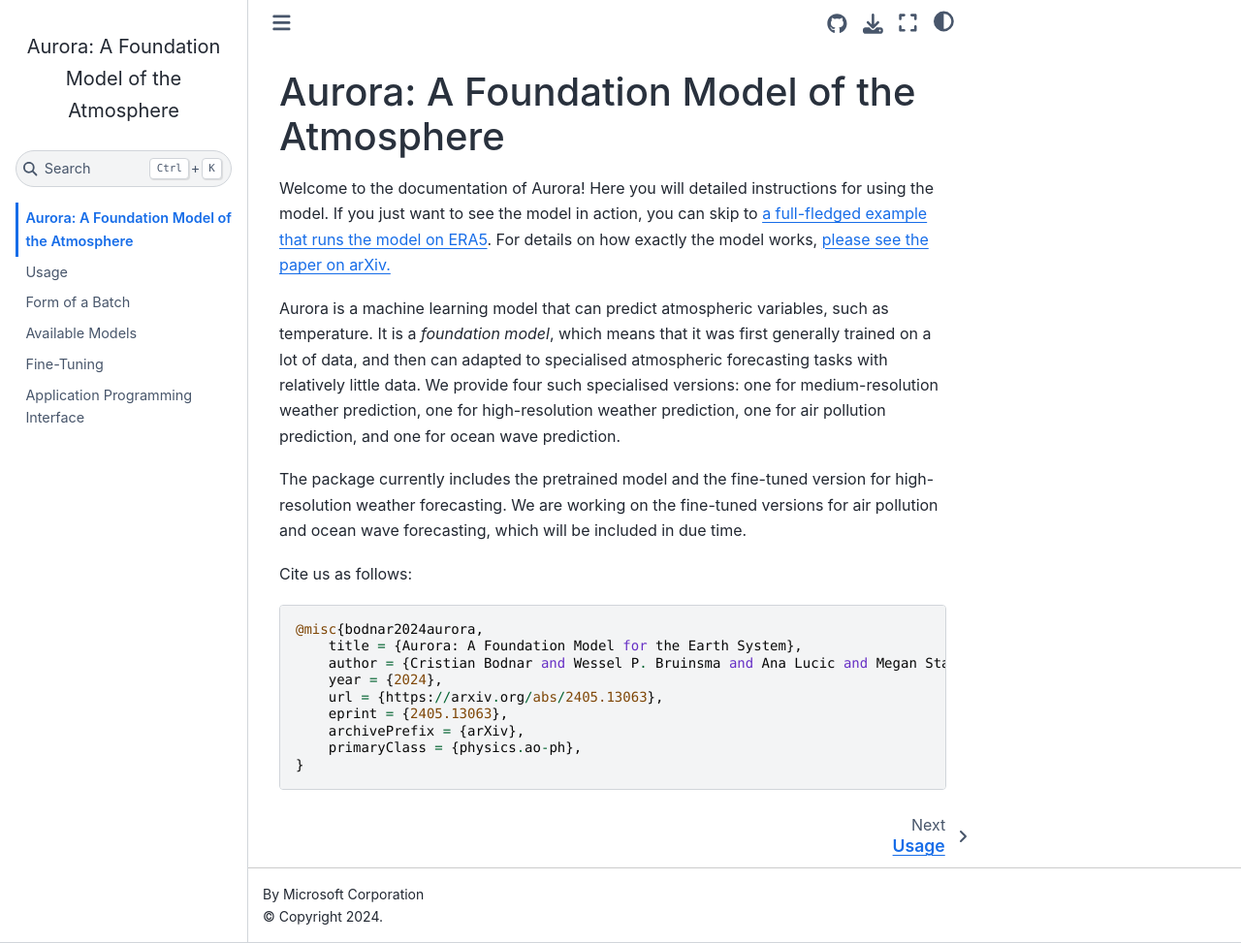
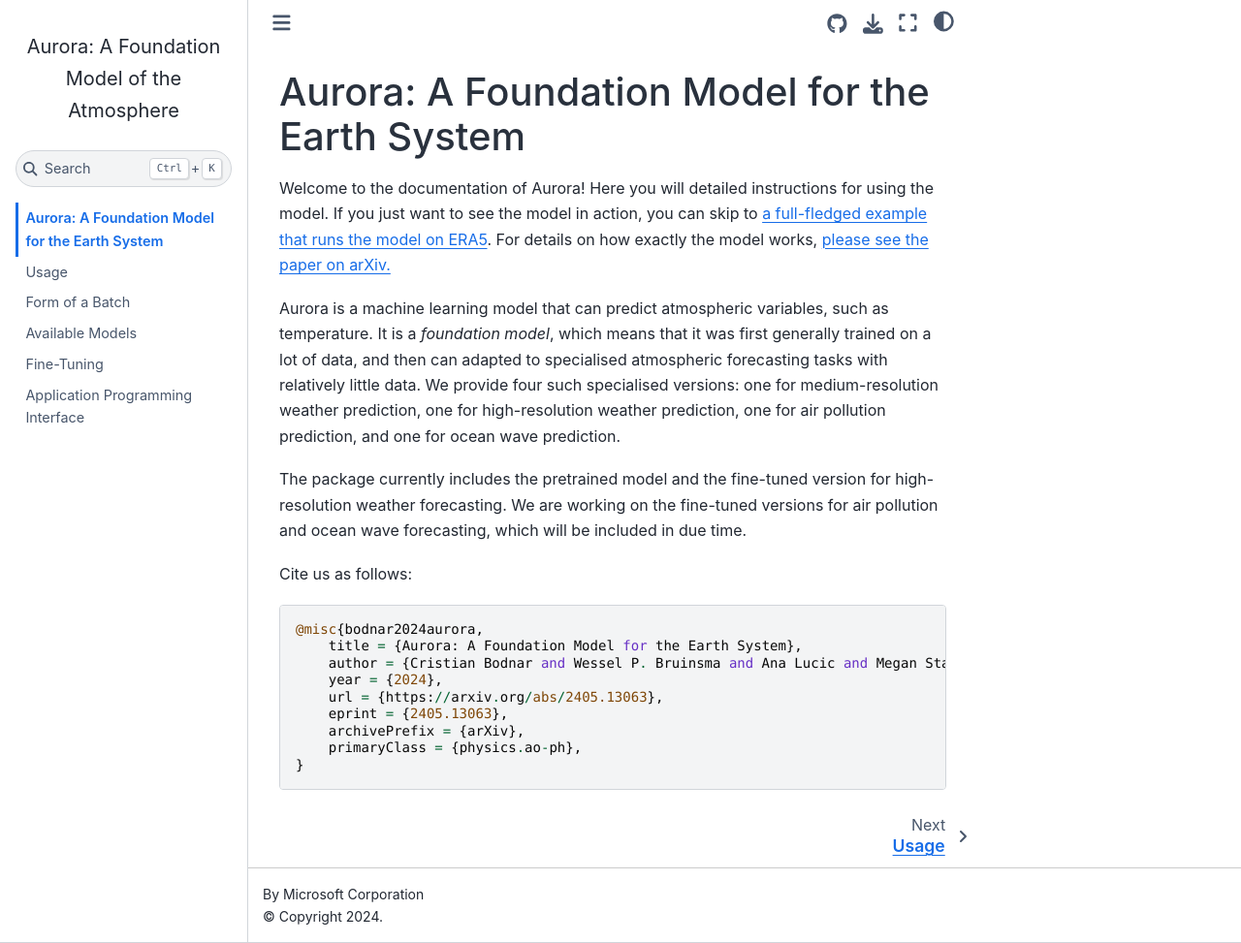
Before and after one commit to microsoft/aurora, a Jupyter Book: the page built from docs/intro.md, in a window 1280 px wide and 973 px high. Shown: the whole window at 97% size. Built offline with Jupyter Book 1.0.4 settings and Sphinx 7.4.7 and the Sphinx Book theme 1.1.4, drawn with Linux system fonts in a browser that asks for light colours; pages that are not in the unit, such as notebooks, are missing from menus.

Commit message:
Fix title of docs into

```diff
--- a/docs/intro.md
+++ b/docs/intro.md
@@ -1,4 +1,4 @@
-# Aurora: A Foundation Model of the Atmosphere
+# Aurora: A Foundation Model for the Earth System
 
 Welcome to the documentation of Aurora!
 Here you will detailed instructions for using the model.
```
